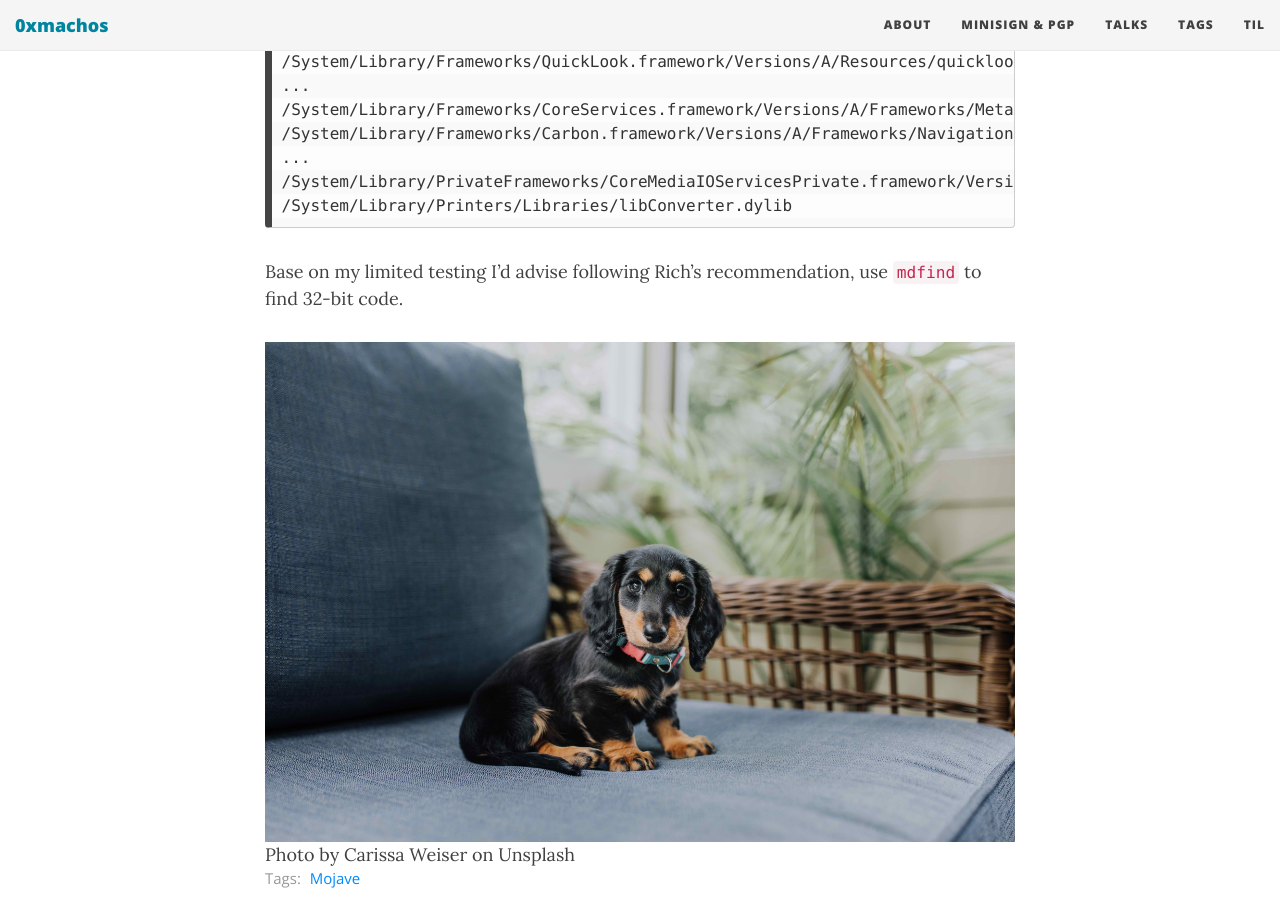
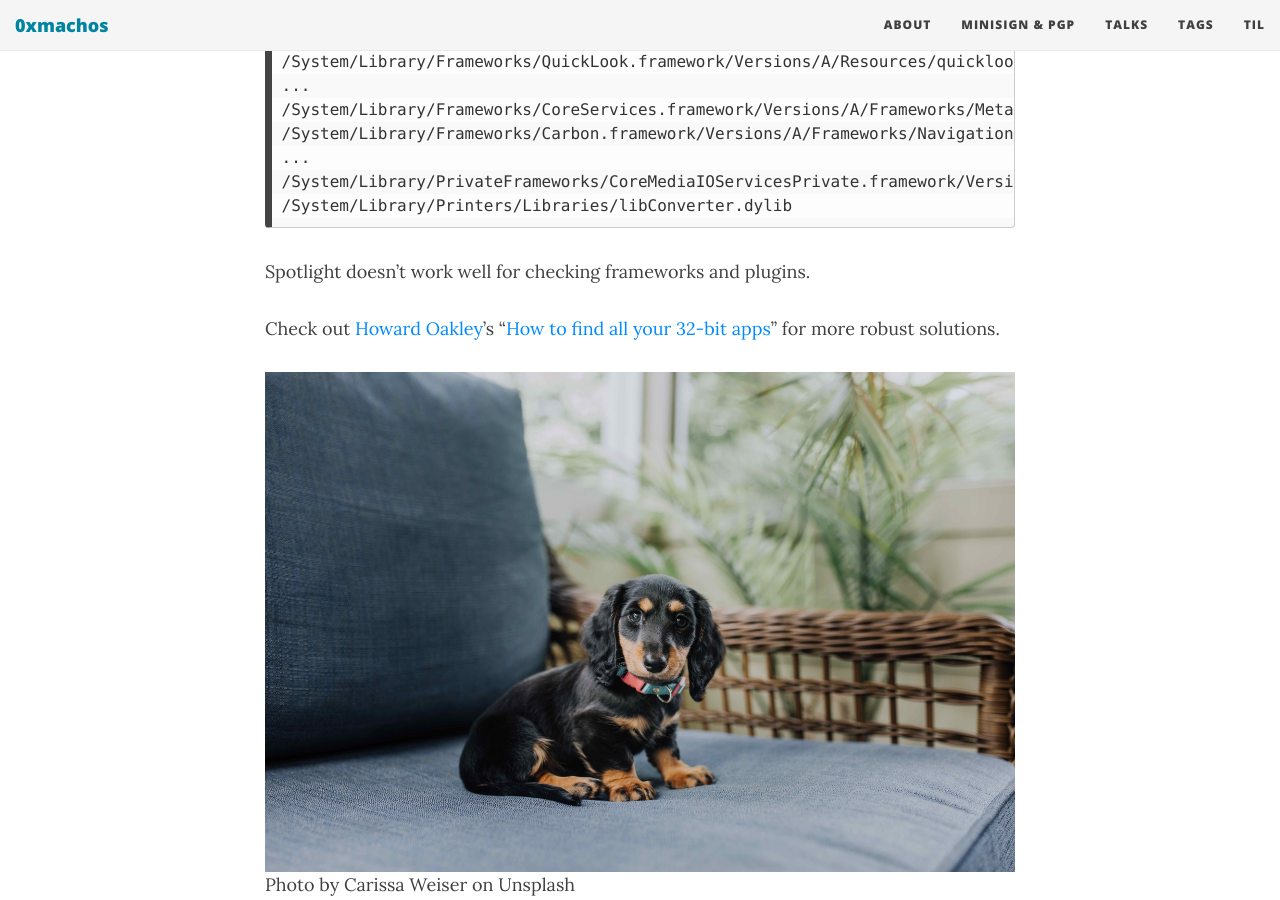
Before and after one commit to 0xmachos/0xmachos.github.io, a Jekyll site: the page built from _posts/2019-05-23-Finding-32-bit-code.md, in a window 1280 px wide and 900 px high, scrolled down 1477 px. Built offline with Jekyll 4.4.1, drawn with Linux system fonts in a browser that asks for light colours; nearby versions of some CDN libraries.

Commit message:
Update with Howards more comprehensive post
https://twitter.com/howardnoakley/status/1131548604672425984

````diff
--- a/_posts/2019-05-23-Finding-32-bit-code.md
+++ b/_posts/2019-05-23-Finding-32-bit-code.md
@@ -48,6 +48,8 @@ This finds significantly more 32-bit code:
 /System/Library/Printers/Libraries/libConverter.dylib
 ```
 
-Base on my limited testing I'd advise following Rich's recommendation, use `mdfind` to find 32-bit code.
+Spotlight doesn't work well for checking frameworks and plugins.
+
+Check out [Howard Oakley](https://twitter.com/howardnoakley)'s "[How to find all your 32-bit apps](https://eclecticlight.co/2019/05/22/how-to-find-all-your-32-bit-apps-a-non-buyers-guide/)" for more robust solutions.
 
 {% include figure image_path="/img/dogs/dachshund01.jpg" alt="Dachshund photo by Carissa Weiser on Unsplash" caption="Photo by Carissa Weiser on Unsplash" %}
````
